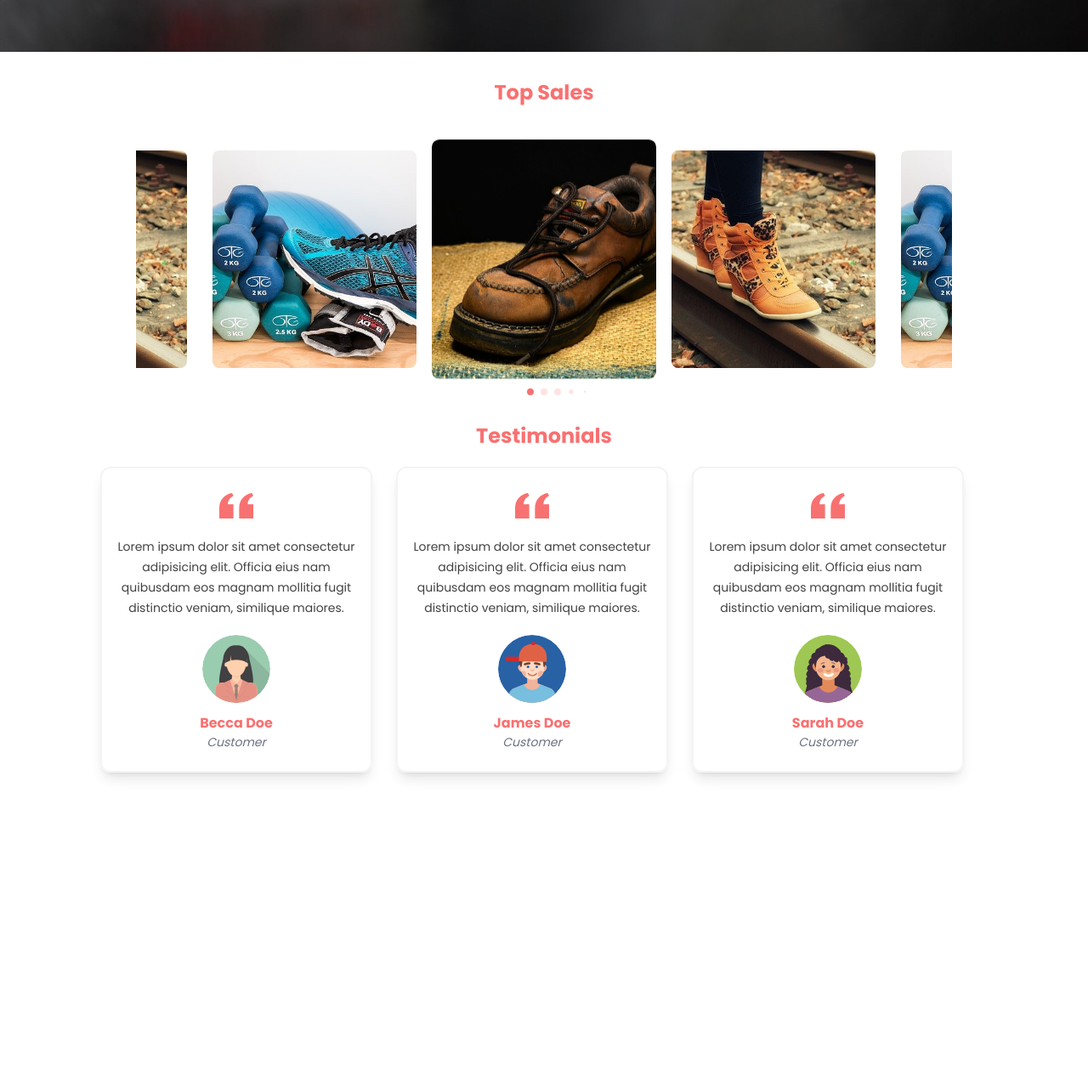
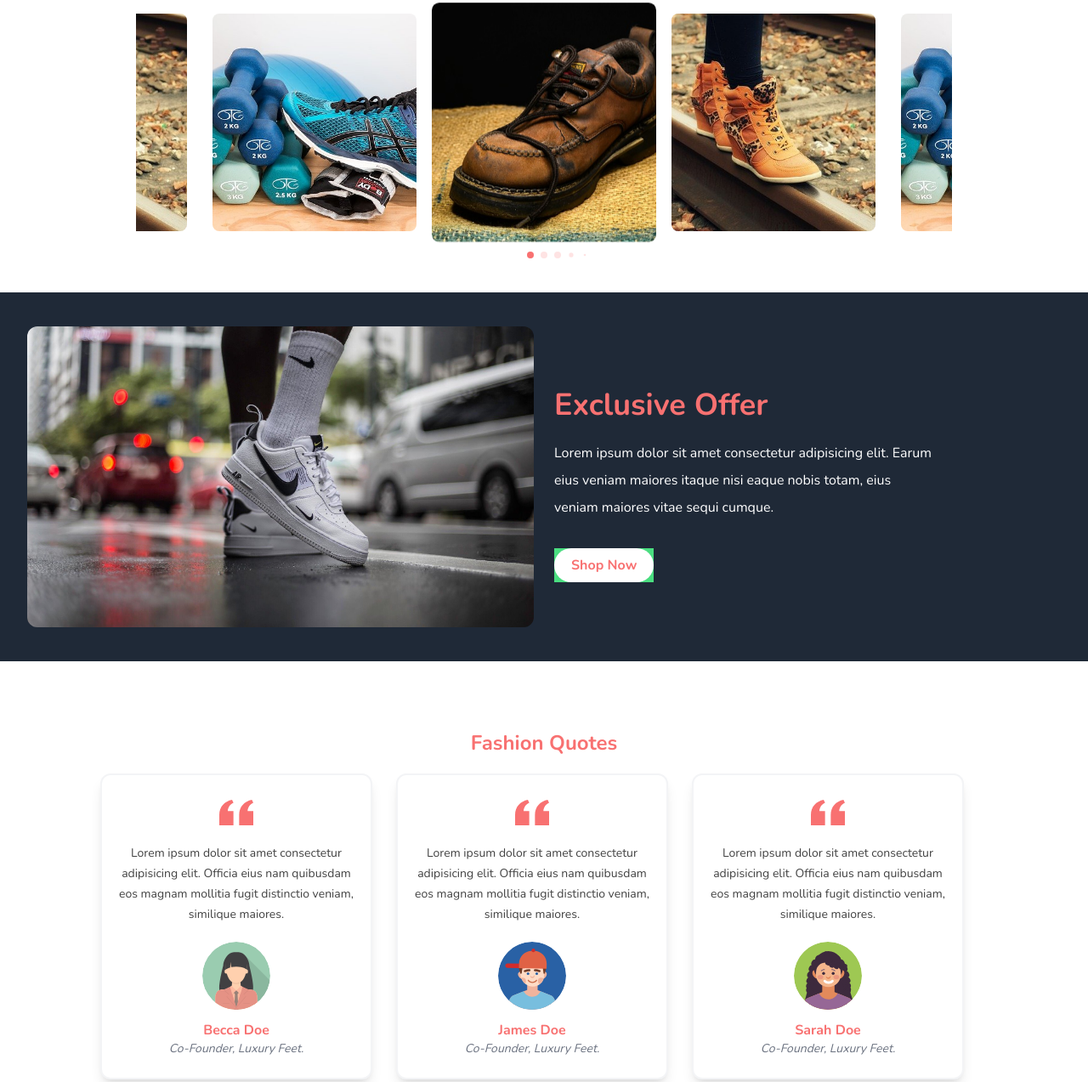
Before and after one commit to Babatunde-Ben/Luxury-Feet, a website: page public/index.html in a window 1280 px wide. Shown: the part 700-1973 px from the top of the page at 85% size. Before the commit the page ends 1637 px from the top, so only its background shows below. Drawn offline with nearby package versions, Linux system fonts and the light colour scheme.

Commit message:
added exclusive section

```diff
--- a/public/index.html
+++ b/public/index.html
@@ -18,9 +18,9 @@
       referrerpolicy="no-referrer"
     />
   </head>
-  <body class="font-Poppins">
+  <body class="h-screen">
     <!-- Beginning of header -->
-    <header class="relative h-96 lg:h-1/2 bg-red-900">
+    <header class="relative h-96 lg:h-3/4 bg-red-900">
       <div
         class="w-full h-full bg-gradient-to-b from-black to-black absolute opacity-50"
       ></div>
@@ -32,16 +32,16 @@
             ><img src="./images/default-logo.png" alt=""
           /></a>
           <button
-            class="text-primary inline-flex p-3 rounded lg:hidden ml-auto"
+            class="text-primary inline-flex p-3 rounded lg:hidden ml-auto mr-4"
             id="menu-icon"
           >
             <!-- <i class="fas fa-menu"></i> -->
             <svg
               xmlns="http://www.w3.org/2000/svg"
               class="h-5 w-5 open-menu"
-              fill="none"
+              fill=""
               viewBox="0 0 24 24"
-              stroke="currentColor"
+              stroke="white"
               stroke-width="2"
             >
               <path
@@ -54,7 +54,7 @@
               xmlns="http://www.w3.org/2000/svg"
               class="h-5 w-5 close-menu hidden"
               viewBox="0 0 20 20"
-              fill="currentColor"
+              fill="white"
             >
               <path
                 fill-rule="evenodd"
@@ -78,7 +78,7 @@
           class="w-full h-3/4 text-center flex justify-center items-center flex-col"
         >
           <h1
-            class="text-2xl md:text-3xl lg:text-5xl lg:leading-relaxed mb-5 text-primary font-bold capitalize tracking-wide"
+            class="text-2xl md:text-3xl lg:text-5xl lg:leading-tight mb-5 text-primary font-bold capitalize tracking-wide"
           >
             Your No. 1 Shoe <br />
             Collection Store
@@ -143,7 +143,7 @@
 
     <!-- Slider section -->
 
-    <div class="swiper h-80 my-5 md:w-3/4">
+    <div class="swiper h-80 my-5 md:w-3/4 overflow-hidden">
       <div class="swiper-wrapper items-center">
         <!-- Slides -->
 
@@ -177,11 +177,45 @@
       <div class="swiper-pagination"></div>
     </div>
 
+    <!-- Exclusive offer -->
+    <section
+      class="bg-gray-800 h-auto w-full px-5 py-7 flex flex-col md:flex-wrap md:flex-row justify-between items-center my-10 lg:mb-20"
+    >
+      <div class="col-2 overflow-hidden">
+        <img
+          src="./images/nike-g4ecb7ab32_1920.jpg"
+          alt=""
+          class="w-full h-full object-cover rounded-xl"
+        />
+      </div>
+      <div class="col-2">
+        <h2
+          class="text-3xl sm:text-4xl text-secondary-100 font-bold my-5 text-center md:text-left"
+        >
+          Exclusive Offer
+        </h2>
+        <p
+          class="mb-8 sm:max-w-md md:w-full text-primary md:leading-loose text-center md:text-left"
+        >
+          Lorem ipsum dolor sit amet consectetur adipisicing elit. Earum eius
+          veniam maiores itaque nisi eaque nobis totam, eius veniam maiores
+          vitae sequi cumque.
+        </p>
+        <div class="bg-green-400 ml-auto inline-flex">
+          <button
+            class="px-5 py-2 rounded-full capitalize text-secondary-100 bg-primary font-bold hover:bg-secondary-100 hover:text-primary inline-block ml-auto text-center transition"
+          >
+            Shop Now
+          </button>
+        </div>
+      </div>
+    </section>
+
     <!-- testimonials -->
     <h2
       class="text-center text-secondary-100 font-bold capitalize text-2xl mb-5 mt-8"
     >
-      testimonials
+      Fashion Quotes
     </h2>
     <section
       class="px-5 flex flex-col flex-wrap md:flex-row md:justify-center md:items-center text-secondary-200"
@@ -212,7 +246,7 @@
         <div>
           <h3 class="testimonial-names">Becca Doe</h3>
           <p class="text-center capitalize text-gray-500 italic md:text-sm">
-            customer
+            Co-founder, Luxury Feet.
           </p>
         </div>
       </div>
@@ -242,7 +276,7 @@
         <div>
           <h3 class="testimonial-names">James Doe</h3>
           <p class="text-center capitalize text-gray-500 italic md:text-sm">
-            customer
+            Co-founder, Luxury Feet.
           </p>
         </div>
       </div>
@@ -272,7 +306,7 @@
         <div>
           <h3 class="testimonial-names">Sarah Doe</h3>
           <p class="text-center capitalize text-gray-500 italic md:text-sm">
-            customer
+            Co-founder, Luxury Feet.
           </p>
         </div>
       </div>
--- a/src/styles.css
+++ b/src/styles.css
@@ -1,11 +1,24 @@
-@import url("https://fonts.googleapis.com/css2?family=Poppins:wght@400;500;700&display=swap");
+@import url("https://fonts.googleapis.com/css2?family=Nunito:wght@300;400;600;700&family=Poppins:wght@400;500;700&display=swap");
 
 @tailwind base;
 @tailwind components;
 @tailwind utilities;
 
+@layer base {
+  html {
+    -webkit-tap-highlight-color: transparent;
+  }
+  body {
+    /* font-family: "Poppins", sans-serif; */
+    font-family: "Nunito", sans-serif;
+  }
+}
+
+.nav-links {
+  @apply px-3 py-2 rounded text-gray-200 hover:text-white transition w-full lg:w-auto inline-block;
+}
 .social-media-links {
-  @apply bg-red-400 text-white w-10 h-10 leading-10  rounded-full cursor-pointer mr-4 text-center hover:bg-white hover:scale-110 hover:text-red-400 transition;
+  @apply bg-red-400 text-white w-10 h-10 leading-10  rounded-full cursor-pointer mr-4 text-center hover:bg-white hover:scale-110  hover:text-red-400  transition;
 }
 .swiper-slide-active {
   @apply scale-110 transition duration-300;
@@ -26,11 +39,9 @@
 .top-navbar li {
   @apply lg:inline-flex lg:mr-5 hover:bg-gray-600;
 }
-.nav-links {
-  @apply px-3 py-2 rounded text-gray-200 hover:text-white transition w-full lg:w-auto inline-block;
-}
+
 .testimonials {
-  @apply px-4 py-6 border-2 border-gray-100 rounded-xl basis-full md:basis-80 shadow-lg  md:mr-7 mb-7;
+  @apply px-4 py-6 border-2 border-gray-100 bg-white rounded-xl basis-full md:basis-80 shadow-lg  md:mr-7 mb-7 hover:shadow-xl hover:-translate-y-1 transition;
 }
 .testimonial-text {
   @apply md:text-sm text-center text-base text-secondary-200 leading-7 md:leading-6;
@@ -38,3 +49,6 @@
 .testimonial-names {
   @apply font-bold text-center text-lg md:text-base mt-3 text-secondary-100;
 }
+.col-2 {
+  @apply basis-1/2 p-3;
+}
```
Also changed, not shown: public/styles.css.
